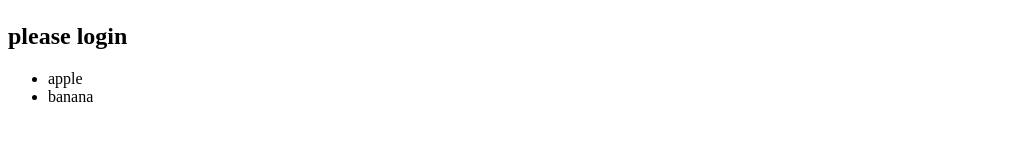
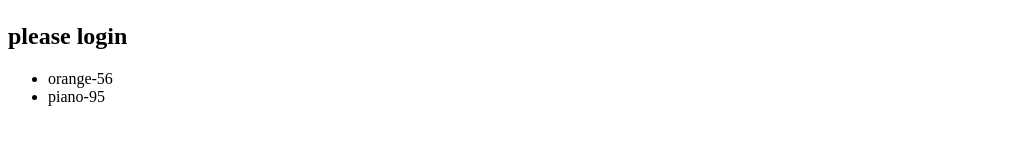
Before and after one commit to yumna-nizar/react-learning-project, a React (Vite) app: page / in a window 1280 px wide. Shown: the part 277-422 px from the top of the page, without its empty margins (0-1027 px from the left). Built offline with nearby package versions, Linux system fonts and the light colour scheme.

Commit message:
List sorting mapping and filtering

```diff
--- a/src/App.jsx
+++ b/src/App.jsx
@@ -5,6 +5,11 @@ import { StrictMode } from 'react';
 import List from './List.jsx';
 
 function App() {
+    const fruits = [
+    { id: 1, name: "piano", calorie: 95 },
+    { id: 2, name: "orange", calorie: 56 },
+    { id: 3, name: "banana", calorie: 45 },
+  ];
   return(
     <>
    <StrictMode>
--- a/src/List.jsx
+++ b/src/List.jsx
@@ -1,10 +1,18 @@
-function List(){
- const fruits=["apple","banana"];
- const listItem=fruits.map(fruit=><li>{fruit}</li>);
- return (<>
- <ul>
-   {listItem}
- </ul>
- </>);
+function List() {
+  const fruits = [
+    { id: 1, name: "piano", calorie: 95 },
+    { id: 2, name: "orange", calorie: 56 },
+    { id: 3, name: "banana", calorie: 45 },
+  ];
+  fruits.sort((a, b) => a.name.localeCompare(b.name));
+  const lowcaloriefruits = fruits.filter((fruit) => fruit.calorie > 50);
+  const listItem = lowcaloriefruits.map((fruit) => (
+    <li key={fruit.id}>{fruit.name}-{fruit.calorie}</li>
+  ));
+  return (
+    <>
+      <ul>{listItem}</ul>
+    </>
+  );
 }
 export default List;
```
